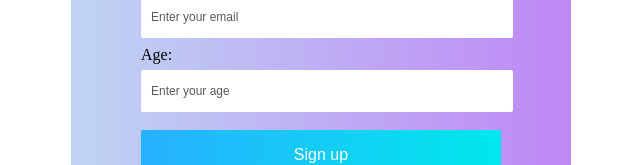
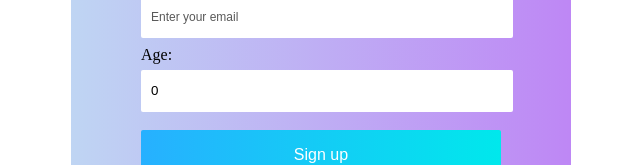
Before and after one commit to SofiSokolova/react-validation-forms, a React (Create React App) app: page / in a window 1280 px wide. Shown: the part 401-566 px from the top of the page, without its empty margins (69-709 px from the left). Built offline with nearby package versions, Linux system fonts and the light colour scheme.

Commit message:
Update: add yup validation

```diff
--- a/package.json
+++ b/package.json
@@ -36,5 +36,8 @@
       "last 1 firefox version",
       "last 1 safari version"
     ]
+  },
+  "devDependencies": {
+    "@types/yup": "^0.29.13"
   }
 }
--- a/src/FormSignUp.js
+++ b/src/FormSignUp.js
@@ -3,7 +3,17 @@ import {useForm} from "./useForm";
 import {signUpSchema} from "./validation";
 
 export const FormSignUp = () => {
-  const { handleChange, handleSubmit, values, errors, isSubmitting } = useForm({validation: signUpSchema,})
+
+  const { handleChange, handleSubmit, values, errors, isSubmitting } = useForm({
+    form: {
+      username: '',
+      email: '',
+      age: 0
+
+    },
+    validation: signUpSchema,
+    onSubmit: value => console.log('Successful')
+  })
 
 
   return (
--- a/src/useForm.js
+++ b/src/useForm.js
@@ -1,26 +1,13 @@
 import {useState, useEffect} from "react";
-import {mapValidationErrors, useYupValidation} from "./validation";
-import {FormSignUp} from "./FormSignUp";
-//import {signUpSchema, useYupValidation} from "./validation";
 
-export const useForm = validate => {
-  const [values, setValues] = useState({
-    username: '',
-    email: '',
-    age: '',
-  })
-
-
-  //const [errors, setErrors] = useYupValidation()
+export const useForm = ({
+                         form,
+                         validation,
+                         onSubmit
+                       }) => {
+  const [values, setValues] = useState(form)
   const [errors, setErrors] = useState({})
   const [isSubmitting, setIsSubmitting] = useState(false);
-
-  useEffect(() => {
-    if (Object.keys(errors).length === 0 && isSubmitting) {
-      //FormSignUp();
-    }
-  }, [errors]);
-
 
   const handleChange = event => {
     const { name, value } = event.target
@@ -30,11 +17,31 @@ export const useForm = validate => {
     })
   }
 
-  const handleSubmit = event => {
+  const handleSubmit = async (event) => {
     event.preventDefault();
+    await validate(values, onSubmit, validation)
+  }
 
-    setErrors(mapValidationErrors(values))
-    setIsSubmitting(true);
+  const mapValidationErrors = (yupError) => {
+    let errors = {}
+    yupError.inner.forEach((valErr, index) => {
+      errors[valErr.path] = yupError.errors[index]
+    })
+    return errors
+  }
+
+  const validate = (data, onValid, schema) => {
+    return schema.validate(data, { abortEarly: false })
+      .then(
+        () => {
+          setErrors({})
+          onValid(data)
+          setIsSubmitting(true);
+        },
+        err => {
+          setErrors(mapValidationErrors(err))
+        }
+      )
   }
 
   return {handleChange, handleSubmit, values, errors, isSubmitting}
--- a/src/validation.js
+++ b/src/validation.js
@@ -1,5 +1,4 @@
 import * as yup from 'yup';
-import {useState} from "react";
 
 export const signUpSchema = yup.object().shape({
   username: yup.string()
@@ -15,48 +14,3 @@ export const signUpSchema = yup.object().shape({
     .min(18, 'Too young :(')
     .required('Age is required')
 })
-
-export function mapValidationErrors(yupError) {
-  let errors = {}
-  yupError.inner.forEach((valErr, index) => {
-    errors[valErr.path] = yupError.errors[index]
-  })
-  return errors
-}
-
-export function useYupValidation() {
-  const [errors, setErrors] = useState({})
-  function validate(data, onValid) {
-    return signUpSchema.validate(data, { abortEarly: false }).then(
-      () => {
-        setErrors({})
-        onValid(data)
-      },
-      err => {
-        setErrors(mapValidationErrors(err))
-      }
-    )
-  }
-  return [errors, validate]
-}
-
-// export default function validation(values) {
-//   let errors = {}
-//   const regExpForEmail = /^[^\s@]+@[^\s@]+\.[^\s@]+$/;
-//
-//   if (!values.username.trim()) {
-//     errors.username = 'Username required'
-//   }
-//
-//   if (!values.email.trim()) {
-//     errors.email = 'Email required'
-//   } else if (!regExpForEmail.test(values.email)) {
-//     errors.email = 'Email is invalid'
-//   }
-//
-//   if (!values.age) {
-//     errors.age = 'Age is required'
-//   }
-//
-//   return errors;
-// }
```
Also changed, not shown: 1 other file (tests, documents, lock files or other folders).
